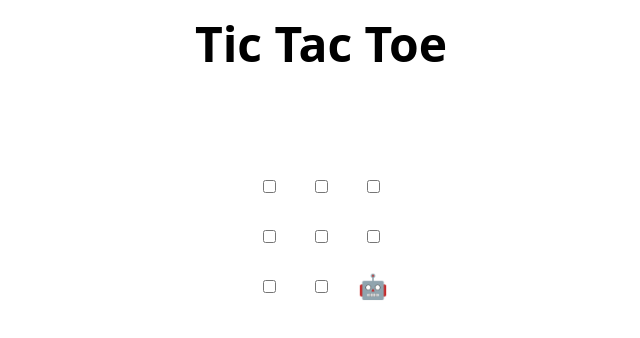
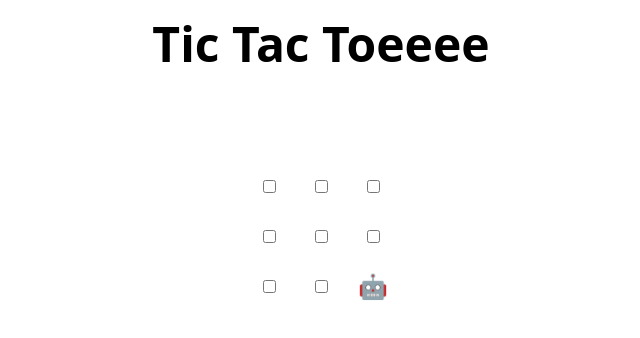
Before and after one commit to kaisaoja/course-name, a plain HTML site: page index.html in a window 1280 px wide. Shown: the whole page, without its empty margins (319-959 px from the left). Drawn offline with Linux system fonts and the light colour scheme.

Commit message:
Update index.html
jea

```diff
--- a/index.html
+++ b/index.html
@@ -27,7 +27,7 @@
   }
 </style>
 
-<h1>Tic Tac Toe</h1>
+<h1>Tic Tac Toeeee</h1>
 
 <table>
   <tr>
```
